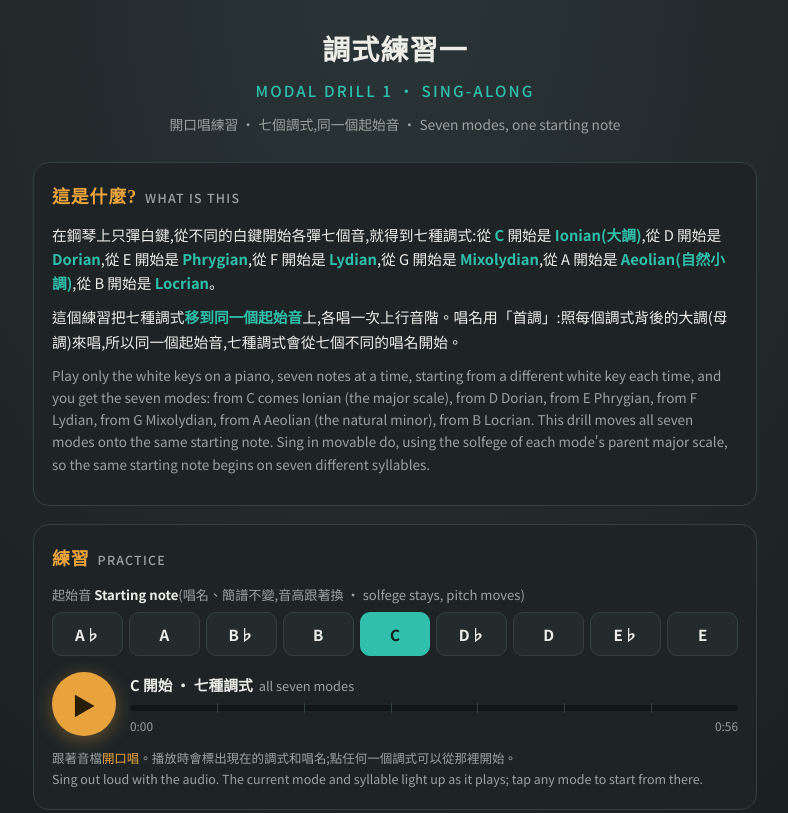
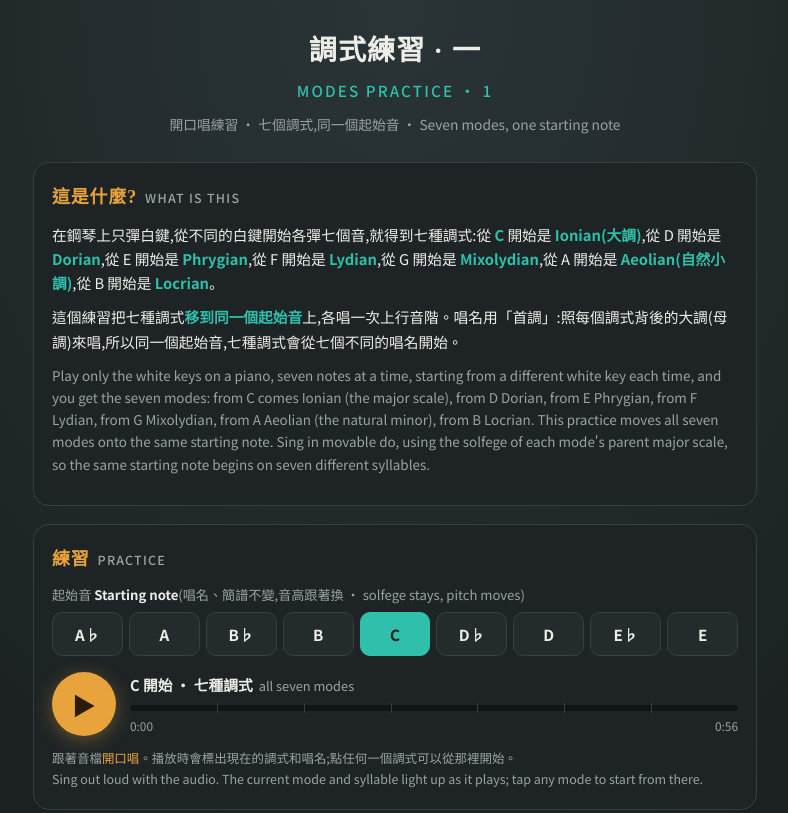
Before and after one commit to TCMCtw/modal-practice1, a plain HTML site: page index.html in a window 1280 px wide. Shown: the top 813 px of the page, without its empty margins (245-1033 px from the left). Drawn offline with Linux system fonts and the light colour scheme.

Commit message:
Update title and content for modes practice

```diff
--- a/index.html
+++ b/index.html
@@ -3,7 +3,7 @@
 <head>
 <meta charset="UTF-8">
 <meta name="viewport" content="width=device-width, initial-scale=1.0, viewport-fit=cover">
-<title>調式練習一 · Modal Drill 1</title>
+<title>調式練習 · 一 Practice 1</title>
 <link rel="preconnect" href="https://fonts.googleapis.com">
 <link rel="preconnect" href="https://fonts.gstatic.com" crossorigin>
 <link href="https://fonts.googleapis.com/css2?family=Noto+Sans+TC:wght@400;500;700&family=Noto+Serif+TC:wght@600;700&display=swap" rel="stylesheet">
@@ -85,7 +85,7 @@ footer a{color:var(--teal);text-decoration:none}
 <div class="wrap">
 
 <header>
-  <h1>調式練習一<span class="en">MODAL DRILL 1 · SING-ALONG</span></h1>
+  <h1>調式練習 · 一<span class="en">MODES PRACTICE · 1</span></h1>
   <div class="sub">開口唱練習 · 七個調式,同一個起始音 · Seven modes, one starting note</div>
 </header>
 
@@ -93,7 +93,7 @@ footer a{color:var(--teal);text-decoration:none}
   <h2>這是什麼?<span class="en">WHAT IS THIS</span></h2>
   <p>在鋼琴上只彈白鍵,從不同的白鍵開始各彈七個音,就得到七種調式:從 <b>C</b> 開始是 <b>Ionian(大調)</b>,從 D 開始是 <b>Dorian</b>,從 E 開始是 <b>Phrygian</b>,從 F 開始是 <b>Lydian</b>,從 G 開始是 <b>Mixolydian</b>,從 A 開始是 <b>Aeolian(自然小調)</b>,從 B 開始是 <b>Locrian</b>。</p>
   <p>這個練習把七種調式<b>移到同一個起始音</b>上,各唱一次上行音階。唱名用「首調」:照每個調式背後的大調(母調)來唱,所以同一個起始音,七種調式會從七個不同的唱名開始。</p>
-  <p class="en">Play only the white keys on a piano, seven notes at a time, starting from a different white key each time, and you get the seven modes: from C comes Ionian (the major scale), from D Dorian, from E Phrygian, from F Lydian, from G Mixolydian, from A Aeolian (the natural minor), from B Locrian. This drill moves all seven modes onto the same starting note. Sing in movable do, using the solfege of each mode's parent major scale, so the same starting note begins on seven different syllables.</p>
+  <p class="en">Play only the white keys on a piano, seven notes at a time, starting from a different white key each time, and you get the seven modes: from C comes Ionian (the major scale), from D Dorian, from E Phrygian, from F Lydian, from G Mixolydian, from A Aeolian (the natural minor), from B Locrian. This practice moves all seven modes onto the same starting note. Sing in movable do, using the solfege of each mode's parent major scale, so the same starting note begins on seven different syllables.</p>
 </div>
 
 <div class="card">
@@ -120,7 +120,7 @@ footer a{color:var(--teal);text-decoration:none}
 </div>
 
 <footer>
-  調式練習一 · Modal Drill 1 — 測試版 Test build<br>
+  調式練習 · 一 Practice 1 — 測試版 Test build<br>
   台灣合唱音樂中心 TCMC 製作 · © 2026 朱元雷 Ray Chu · <a href="https://creativecommons.org/licenses/by-nc/4.0/deed.zh-hant">CC BY-NC 4.0</a>
 </footer>
 </div>
```
